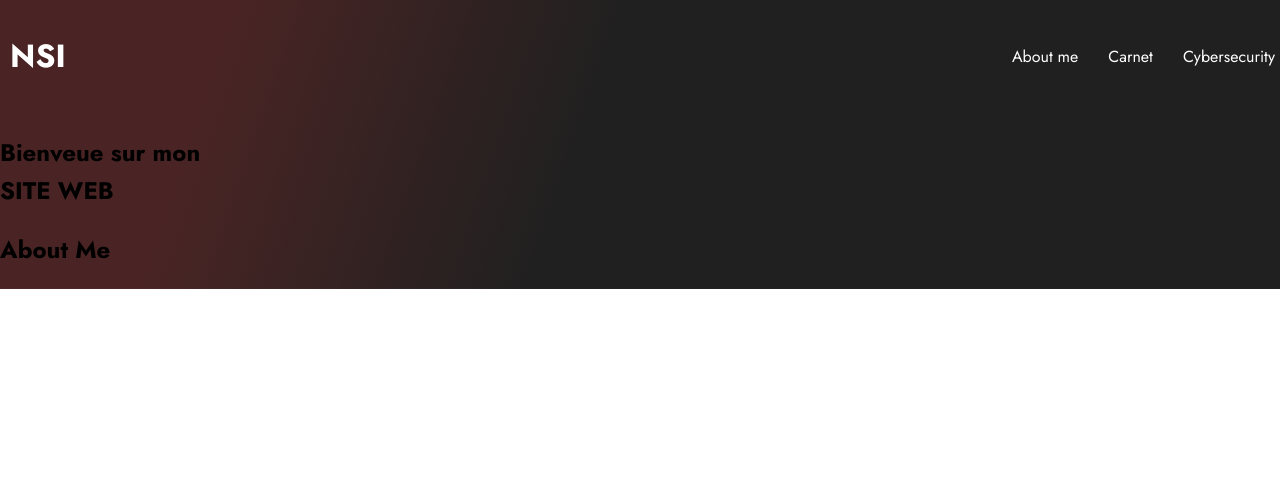
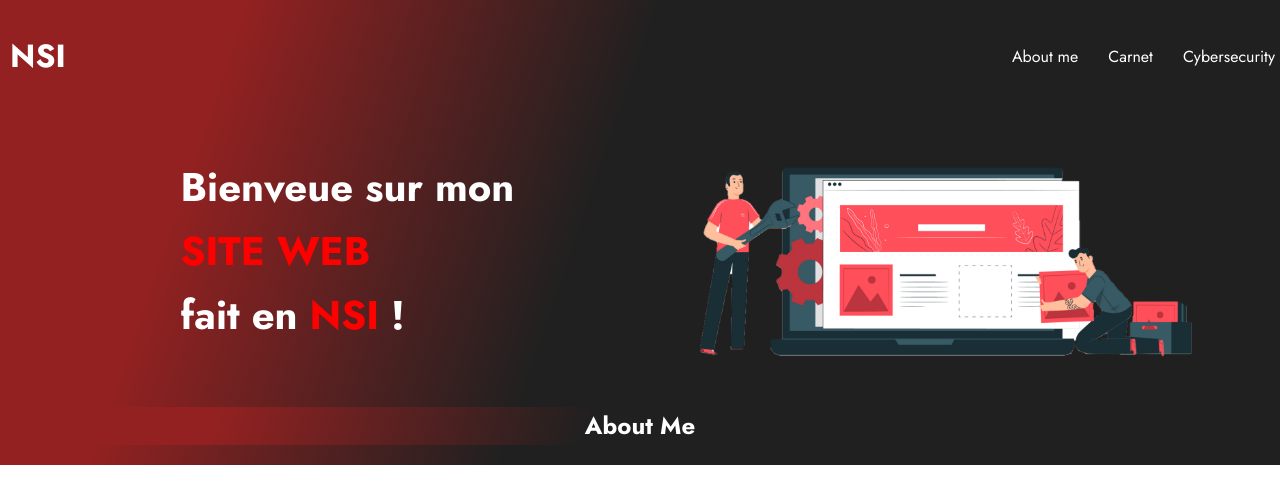
Before and after one commit to Youn-T/Youn-T.github.io, a plain HTML site: page index.html in a window 1280 px wide. Drawn offline with Linux system fonts and the light colour scheme.

Commit message:
improves landing page

```diff
--- a/css/style_home.css
+++ b/css/style_home.css
@@ -10,11 +10,11 @@ body {
 
 }
 
-.home-header-section {
+.background {
   background-position: center;
   background-repeat: no-repeat;
   background-size: cover;
-  background-image: linear-gradient(109deg,#4a2424 17%, #202020 46%);
+  background-image: linear-gradient(109deg,#932121 17%, #202020 46%);
 }
 
 header {
@@ -52,3 +52,29 @@ h1 {
   color: white;
   text-align: center;
 }
+
+h2 {
+  color: white;
+  text-align: center;
+}
+
+.homepage-div {
+  display: flex;
+  justify-content: space-around;
+  align-items: center;
+}
+
+.homepage-title {
+  text-align: left;
+  margin-left: 7.5%;
+  font-size: 250%;
+}
+
+.homepage-illustration {
+  width: 40%;
+  max-height: 10%;
+}
+
+.about-me-container {
+  margin: 5%;
+}
--- a/index.html
+++ b/index.html
@@ -9,7 +9,7 @@
   <title>Home Page</title>
 </head>
 
-<body class="home-header-section">
+<body class="background">
   <header>
     <h1>NSI</h1>
     <nav>
@@ -20,9 +20,18 @@
       </ul>
     </nav>
   </header>
-  <h2>Bienveue sur mon <br> SITE WEB <br> </h1>
+  <div class="homepage-div">
+    <h2 class="homepage-title">Bienveue sur mon <br> <span style="color: red;">SITE WEB</span> <br> fait en <span
+        style="color: red;">NSI</span> !</h1>
+      <img src="images/website_illu.png" class="homepage-illustration">
+  </div>
+  <section id="aboutme">
+    <div class="background">
+      <h1>About Me</h1>
+        <div></div>
+    </div>
+  </section>
 
-  <h2>About Me</h1>
 </body>
 
 </html>
```
Also changed, not shown: images/website_illu.png (added).
